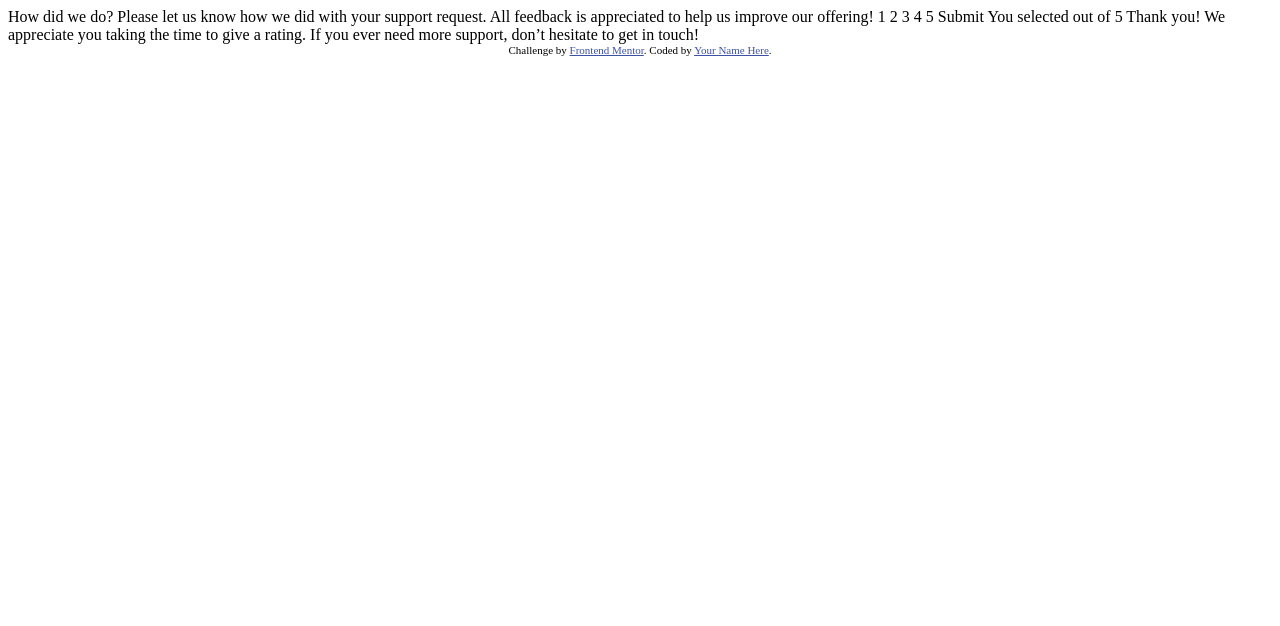
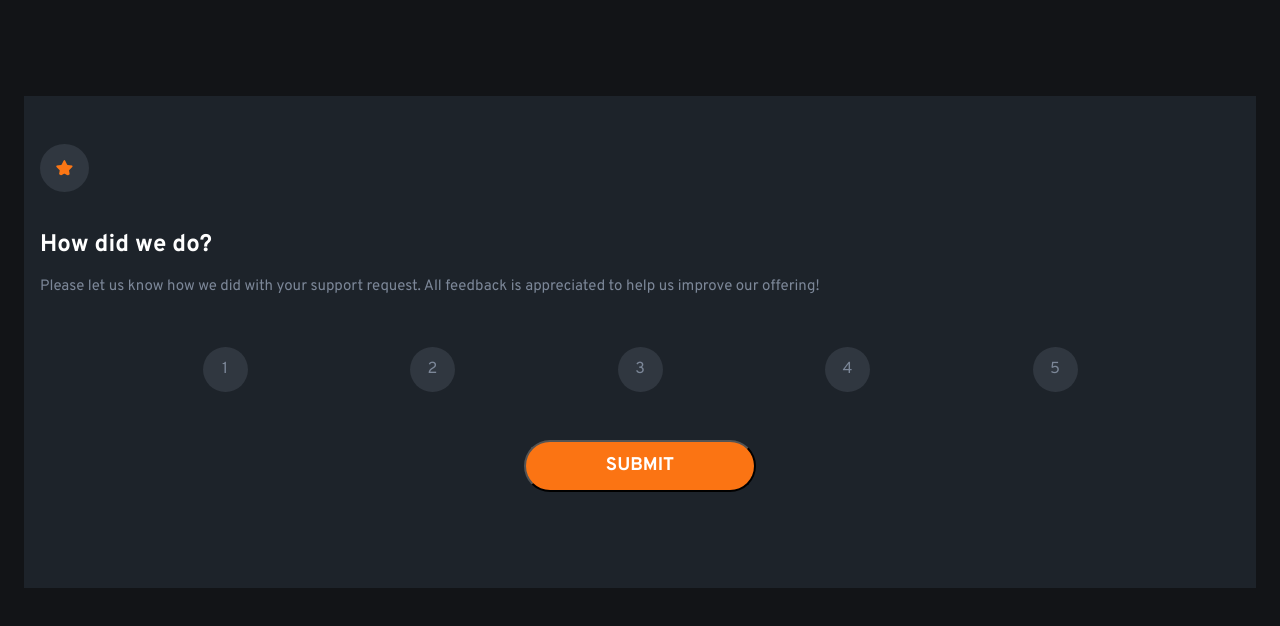
Before and after one commit to Manish-d-art/interactive-rating-component, a plain HTML site: page index.html in a window 1280 px wide. Drawn offline with Linux system fonts and the light colour scheme.

Commit message:
update index.html

```diff
--- a/index.html
+++ b/index.html
@@ -1,49 +1,71 @@
 <!DOCTYPE html>
 <html lang="en">
+
 <head>
   <meta charset="UTF-8">
-  <meta name="viewport" content="width=device-width, initial-scale=1.0"> <!-- displays site properly based on user's device -->
-
+  <meta name="viewport" content="width=device-width, initial-scale=1.0">
+  <!-- displays site properly based on user's device -->
+  <link rel="stylesheet" href="/css/style.css">
   <link rel="icon" type="image/png" sizes="32x32" href="./images/favicon-32x32.png">
 
   <title>Frontend Mentor | Interactive rating component</title>
 
   <!-- Feel free to remove these styles or customise in your own stylesheet 👍 -->
   <style>
-    .attribution { font-size: 11px; text-align: center; }
-    .attribution a { color: hsl(228, 45%, 44%); }
+    .attribution {
+      font-size: 11px;
+      text-align: center;
+    }
+
+    .attribution a {
+      color: hsl(228, 45%, 44%);
+    }
   </style>
 </head>
+
 <body>
+  <main>
+    <div class="container">
 
+      <img class="star" src="assets/images/icon-star.svg" alt="star-image">
+
+      <h1 class="heading"> How did we do?</h1>
+      <p class="para">
+        Please let us know how we did with your support request. All feedback is appreciated
+        to help us improve our offering!
+      </p>
+      <div class="rating__numbers">
+        <p>1</p>
+        <p>2</p>
+        <p>3</p>
+        <p>4</p>
+        <p>5</p>
+      </div>
+    </div>
+    <button class="btn btn btn--active btn-css">SUBMIT</button>
+  </main>
   <!-- Rating state start -->
 
-  How did we do?
-
-  Please let us know how we did with your support request. All feedback is appreciated
-  to help us improve our offering!
-
-  1 2 3 4 5
-
-  Submit
 
   <!-- Rating state end -->
 
   <!-- Thank you state start -->
 
-  You selected <!-- Add rating here --> out of 5
+  <!-- You selected -->
+  <!-- Add rating here out of 5
 
   Thank you!
 
   We appreciate you taking the time to give a rating. If you ever need more support,
-  don’t hesitate to get in touch!
+  don’t hesitate to get in touch! -->
 
   <!-- Thank you state end -->
 
 
-  <div class="attribution">
+  <!-- <div class="attribution">
     Challenge by <a href="https://www.frontendmentor.io?ref=challenge" target="_blank">Frontend Mentor</a>.
     Coded by <a href="#">Your Name Here</a>.
-  </div>
+  </div> -->
 </body>
+
 </html>
```
